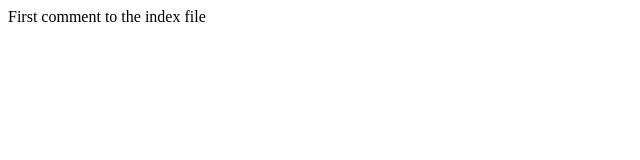
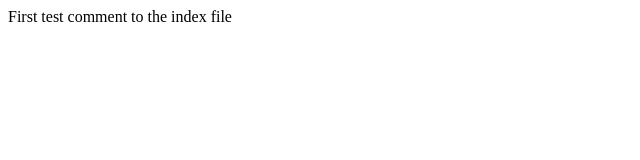
Before and after one commit to initTone/CanCodePractice3.27, a plain HTML site: page index.html in a window 1280 px wide. Shown: the full height of the page, 0-640 px from the left. Drawn offline with Linux system fonts and the light colour scheme.

Commit message:
added text

```diff
--- a/index.html
+++ b/index.html
@@ -6,7 +6,7 @@
         <title></title>
     </head>
     <body>
-        <p>First comment to the index file</p>
+        <p>First test comment to the index file</p>
 
     </body>
 </html>
```
